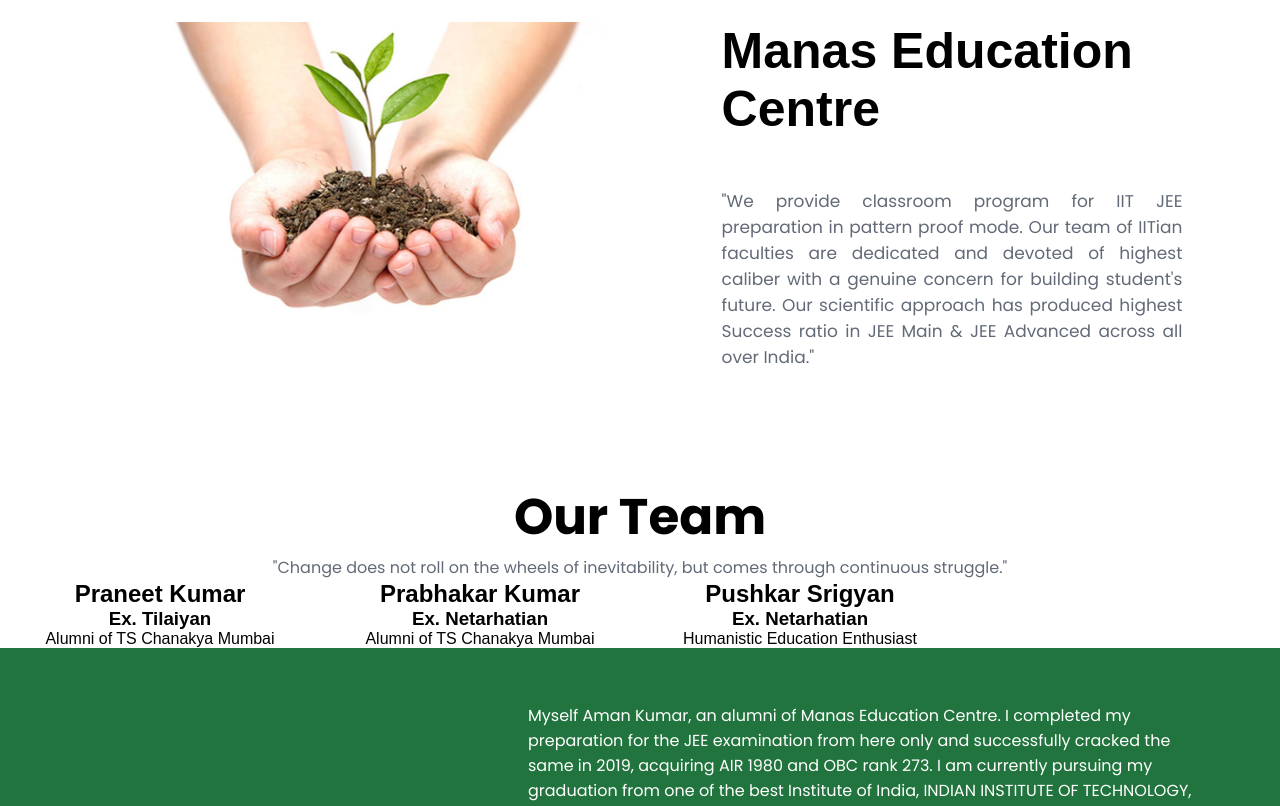
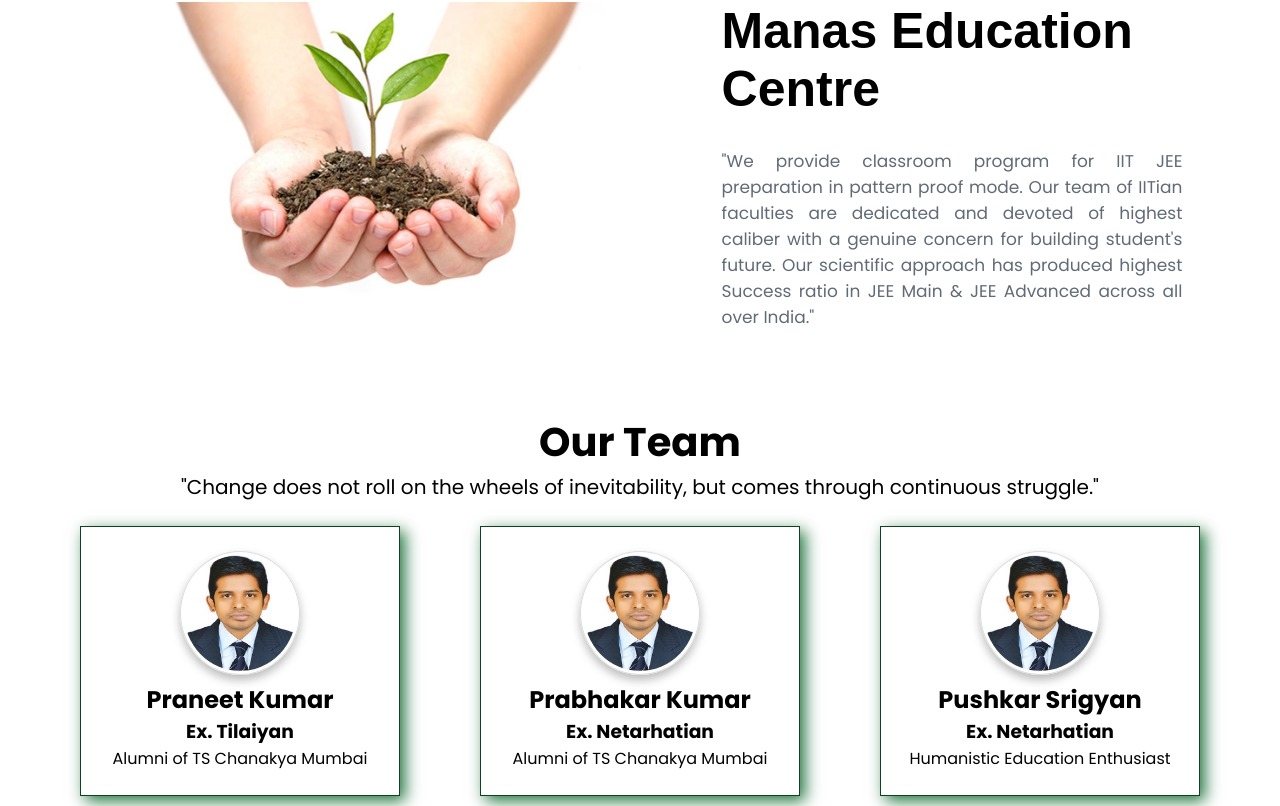
Before and after one commit to imf-ali/Manas-Frontend, a React (Create React App) app: page / in a window 1280 px wide. Shown: the part 726-1532 px from the top of the page. Built offline with nearby package versions, Linux system fonts and the light colour scheme; the HTML template or start-up script is replaced by a standard one; a web font is replaced by a local one.

Commit message:
added teams

```diff
--- a/src/Components/OurTeam.js
+++ b/src/Components/OurTeam.js
@@ -3,27 +3,30 @@
 
 const OurTeam = () => {
   return (
-    <div>
-      <div>
+    <div className={styles.ourTeam}>
+      <div className={styles.teamAbout}>
         <h2 className={styles.heading}>Our Team</h2>
-        <p className={styles.subtitle}>"Change does not roll on the wheels of inevitability, but comes through continuous struggle."</p>
+        <p className={styles.subtitle}>
+          "Change does not roll on the wheels of inevitability, but comes
+          through continuous struggle."
+        </p>
       </div>
       <div className={styles.team}>
-        {teamData.map(team => {
+        {teamData.map((team) => {
           return (
             <div className={styles.member}>
-              <div>
-                {/* <img src={team.image} alt="member" /> */}
+              <div className={styles.imageTeam}>
+                <img src={team.image} alt="member" />
               </div>
               <h2>{team.name}</h2>
               <h3>{team.designation}</h3>
               <p>{team.text}</p>
             </div>
-          )
+          );
         })}
       </div>
     </div>
-  )
+  );
 };
 
 export default OurTeam;
--- a/src/Components/OurTeam.module.css
+++ b/src/Components/OurTeam.module.css
@@ -1,19 +1,37 @@
-.heading {
-  font-size: 50px;
+.ourTeam {
+  display: flex;
+  flex-direction: column;
+  margin-bottom: 7vh;
   font-family: Poppins, sans-serif;
 }
 
+.teamAbout {
+  margin-bottom: 3vh;
+}
+.heading {
+  font-size: 40px;
+}
 .subtitle {
-  font-family: Poppins, sans-serif;
-  font-size: 16px;
-  color: #626A77;
+  font-size: 20px;
 }
 
 .team {
   display: flex;
   flex-direction: row;
+  flex-wrap: wrap;
+  margin: auto;
+  gap: 10vh;
 }
-
-.member{
-  width: 25%;
+.member {
+  border: 1px solid #124122;
+  box-shadow: 5px 5px 15px #21743d;
+  padding: 3vh;
+  width: 40vh;
 }
+.imageTeam > img {
+  border: 1px solid #ddd;
+  padding: 3px;
+  width: 15vh;
+  border-radius: 50%;
+  box-shadow: 0 5px 10px rgb(187, 187, 187);
+}
--- a/src/Components/ReviewsSlider.module.css
+++ b/src/Components/ReviewsSlider.module.css
@@ -32,6 +32,7 @@
   line-height: 15px;
   margin: 6px;
   cursor: pointer;
+  -webkit-tap-highlight-color: transparent;
   /* margin-right: 10vh; */
 }
 
--- a/src/Components/TagLine.module.css
+++ b/src/Components/TagLine.module.css
@@ -4,10 +4,8 @@
   display: flex;
   flex-direction: row;
   width: 100%;
-  margin: 3vh;
+  margin: 0 3vh ;
   width: 100%;
-  padding-top: 20px;
-  padding-bottom: 20px;
   outline: 0;
   letter-spacing: 0;
   padding-left: 5%;
@@ -24,7 +22,7 @@
   padding: 2% 0%;
   font-family: "Poppins", sans-serif;
   color: #626A77;
-  margin-top: 40px;
+  margin-top: 20px;
 }
 .contestLinks {
   margin: 5px;
```
Also changed, not shown: src/lib/data.js.
